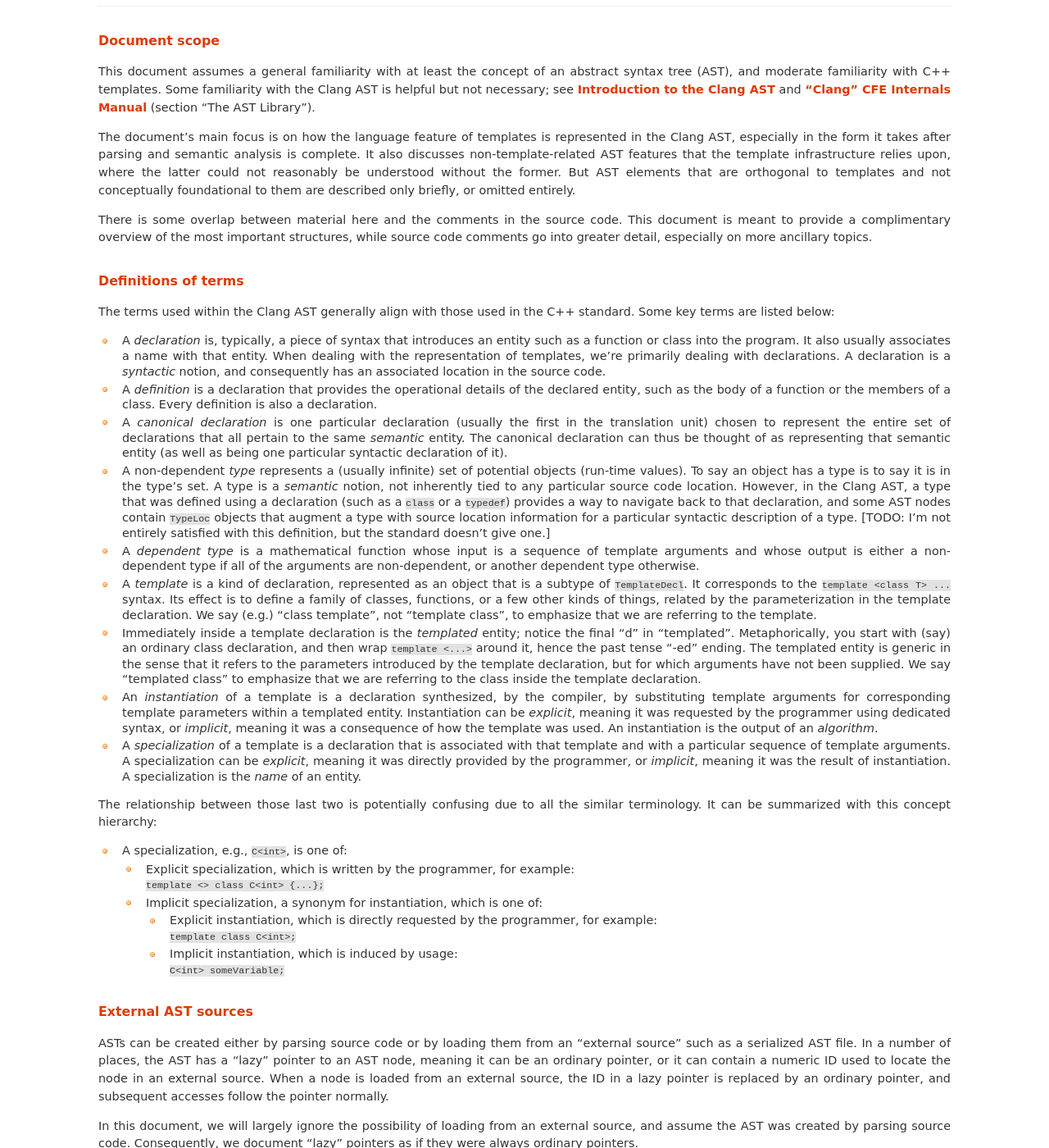
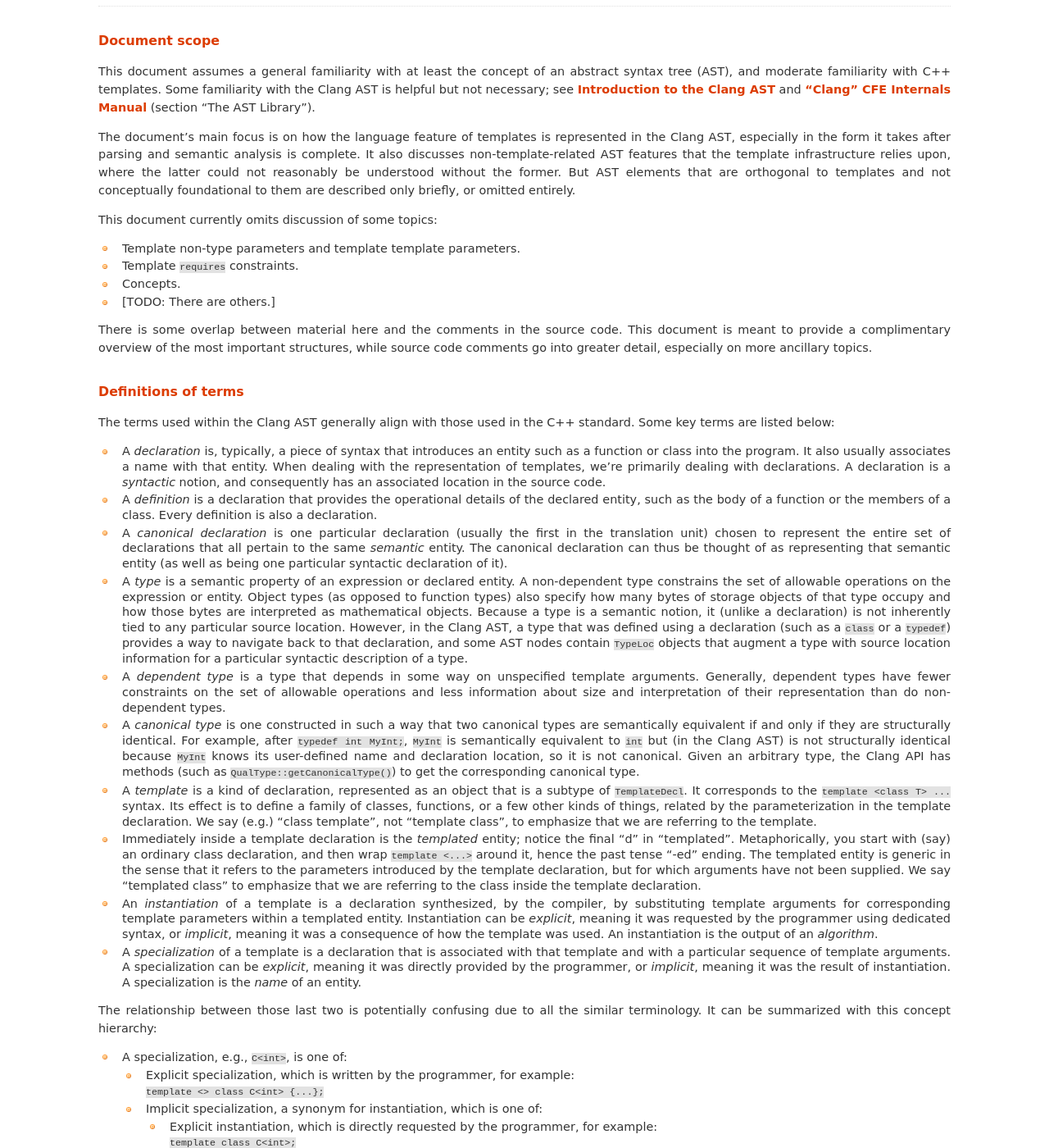
Before and after one commit to smcpeak/print-clang-ast, a Sphinx documentation site: the page built from doc/ASTsForTemplates.rst, in a window 1280 px wide and 1400 px high, scrolled down 1188 px. Shown: the whole window at 82% size. Built offline with Sphinx 7.4.7, drawn with Linux system fonts in a browser that asks for light colours; some of the changed text lies outside the part shown.

Commit message:
doc/ASTsForTemplates.rst: Revise through FunctionDecl.

```diff
--- a/doc/ASTsForTemplates.rst
+++ b/doc/ASTsForTemplates.rst
@@ -37,6 +37,16 @@
 conceptually foundational to them are described only briefly, or omitted
 entirely.
 
+This document currently omits discussion of some topics:
+
+* Template non-type parameters and template template parameters.
+
+* Template ``requires`` constraints.
+
+* Concepts.
+
+* [TODO: There are others.]
+
 There is some overlap between material here and the comments in the
 source code.  This document is meant to provide a complimentary overview
 of the most important structures, while source code comments go into
@@ -67,21 +77,33 @@
   semantic entity (as well as being one particular syntactic declaration
   of it).
 
-* A non-dependent *type* represents a (usually infinite) set of
-  potential objects (run-time values).  To say an object has a type is
-  to say it is in the type's set.  A type is a *semantic* notion, not
-  inherently tied to any particular source code location.  However, in
-  the Clang AST, a type that was defined using a declaration (such as a
-  ``class`` or a ``typedef``) provides a way to navigate back to that
-  declaration, and some AST nodes contain ``TypeLoc`` objects that
-  augment a type with source location information for a particular
-  syntactic description of a type.  [TODO: I'm not entirely satisfied
-  with this definition, but the standard doesn't give one.]
-
-* A *dependent type* is a mathematical function whose input is a
-  sequence of template arguments and whose output is either a
-  non-dependent type if all of the arguments are non-dependent, or
-  another dependent type otherwise.
+* A *type* is a semantic property of an expression or declared entity.
+  A non-dependent type constrains the set of allowable operations on the
+  expression or entity.  Object types (as opposed to function types)
+  also specify how many bytes of storage objects of that type occupy and
+  how those bytes are interpreted as mathematical objects.  Because a
+  type is a semantic notion, it (unlike a declaration) is not inherently
+  tied to any particular source location.  However, in the Clang AST, a
+  type that was defined using a declaration (such as a ``class`` or a
+  ``typedef``) provides a way to navigate back to that declaration, and
+  some AST nodes contain ``TypeLoc`` objects that augment a type with
+  source location information for a particular syntactic description of
+  a type.
+
+* A *dependent type* is a type that depends in some way on unspecified
+  template arguments.  Generally, dependent types have fewer constraints
+  on the set of allowable operations and less information about size and
+  interpretation of their representation than do non-dependent types.
+
+* A *canonical type* is one constructed in such a way that two canonical
+  types are semantically equivalent if and only if they are structurally
+  identical.  For example, after ``typedef int MyInt;``, ``MyInt`` is
+  semantically equivalent to ``int`` but (in the Clang AST) is not
+  structurally identical because ``MyInt`` knows its user-defined name
+  and declaration location, so it is not canonical.  Given an arbitrary
+  type, the Clang API has methods (such as
+  ``QualType::getCanonicalType()``) to get the corresponding canonical
+  type.
 
 * A *template* is a kind of declaration, represented as an object that
   is a subtype of ``TemplateDecl``.  It corresponds to the
@@ -190,8 +212,25 @@
 ``TemplateTypeParmDecl``, ``FunctionDecl``, and ``ParmVarDecl``.  We'll
 look at each in turn.
 
+
 ``FunctionTemplateDecl``
 ------------------------
+
+At a high level, ``FunctionTemplateDecl`` has three key pieces of data:
+
+* A sequence of template parameters.
+
+* A pointer to the templated function declaration.
+
+* The set of specializations, both implicit and explicit.
+
+That's probably enough to know on a first reading of this document, so
+you may want to skip the remainder of this section and come back later
+to study these foundational details.  This pattern is repeated
+throughout this document: for each type of object, there is a brief,
+high-level description, followed by details that are skippable on a
+first read.  The details always begin with the inheritance hierarchy,
+so that's the natural choice point regarding what to read when.
 
 Let's dig into ``FunctionTemplateDecl``.  Its inheritance structure is::
 
@@ -206,9 +245,9 @@
 
 The Doxygen-generated documentation focuses on the public methods, but
 it is hard to tell how things really work by looking at that.  Instead,
-we need to look at the private data structure definitions.  The set of
-fields of ``FunctionTemplateDecl``, simplified a little by giving names
-to fields stored in the low bits of pointers, is:
+we need to look at the private data structure definitions.  The fields
+of ``FunctionTemplateDecl``, simplified a little by giving names to
+fields stored in the low bits of pointers, are:
 
 * From base class ``Decl``:
 
@@ -310,19 +349,19 @@
 * ``Redeclarable::Previous`` points to itself, meaning there are no
   other redeclarations.
 
-* ``RedeclarableTemplateDecl::Common->InstantiatedFromMember`` is
-  ``nullptr`` because (among other things) this isn't a member of any
-  class.
-
 * ``RedeclarableTemplateDecl::Common->Specializations`` is empty because
   there are no specializations.
 
-Later we will look at source code that causes these AST features to be
-less degenerate.
-
 
 ``TemplateTypeParmDecl``
 ------------------------
+
+At a high level, ``TemplateTypeParmDecl`` declares a new dependent type,
+for use within the scope of the template, whose concrete details are
+known only when a template argument is supplied.  The type is
+represented by a ``TemplateTypeParmType`` object whose most important
+piece of data is simply a pointer back to the corresponding
+``TemplateTypeParmDecl``.
 
 The class hierarchy for ``TemplateTypeParmDecl`` is::
 
@@ -402,11 +441,6 @@
     expanded parameter pack.  [TODO: Explain more.  Where are those
     parameters?]
 
-The main takeaway here is that, within the scope of the template
-declaration, ``TemplateTypeParmDecl`` acts like the declaration of a new
-type, namely a fresh ``TemplateTypeParmType`` that is associated with
-that particular parameter.
-
 It is also worth noting that ``TemplateTypeParmDecl`` does not have a
 direct pointer to its ``TemplateDecl``.  Instead, to navigate to the
 ``TemplateDecl``, one must use ``DeclCtx`` to get to the templated
@@ -417,6 +451,28 @@
 
 ``FunctionDecl``
 ----------------
+
+A ``FunctionDecl`` declares, and optionally defines, a function.  There
+are three main kinds of template-associated ``FunctionDecl`` nodes:
+
+* The templated function in a ``FunctionTemplateDecl``, which provides
+  the pattern from which instantiation can proceed.
+
+* A specialization of a function template, resulting either from
+  instantiation or explicit specialization of a template declaration.
+  This is discussed further under `FunctionTemplateSpecializationInfo`_.
+
+* A specialization of a member (method) of a class template, where the
+  method itself may or may not also be a template.  This is discussed
+  further under `MemberSpecializationInfo`_.
+
+In all three cases, the ``FunctionDecl`` has a pointer to the structure
+that describes its template-ness.
+
+Additionally, the parameters and body of a template-associated
+``FunctionDecl`` can refer to ``TemplateTypeParmType`` objects (and
+non-type and template template parameters, but those are currently
+out of the scope of this document).
 
 The class hierarchy for ``FunctionDecl`` is::
 
@@ -622,8 +678,11 @@
 ``ParmVarDecl``
 ---------------
 
-Lastly for this example, let's look at ``ParmVarDecl``, which has this
-inheritance diagram::
+A ``ParmVarDecl`` is a declaration of a function parameter.  For the
+purpose of this document, the most important thing is its
+``ValueDecl::DeclType`` can be or refer to a ``TemplateTypeParmType``.
+
+``ParmVarDecl`` has this inheritance diagram::
 
     Class Name                 Header          Novel?
     -------------------------  --------------  ------------
@@ -640,33 +699,14 @@
 * Those from ``DeclaratorDecl``, ``ValueDecl``, ``NamedDecl``,
   ``Decl``, and ``Redeclarable``, discussed above.  With respect to
   templates, the main notable thing is that ``ValueDecl::DeclType`` is a
-  ``TemplateTypeParmType`` here.
+  ``TemplateTypeParmType`` in the ``identity`` function template example
+  under consideration.
 
 * From ``VarDecl``:
 
   * ``llvm::PointerUnion<Stmt *, EvaluatedStmt *> Init``: Pointer to
-    the initializer or default argument.
-
-    * In the ``Stmt*`` case, this is an ordinary AST pointer, and no
-      attempt has been made to evaluate it.
-
-    * In the ``EvaluatedStmt*`` case, this points to an
-      ``EvaluatedStmt`` (defined in ``Decl.h``) object that is "owned"
-      by the ``VarDecl``.  There might not have been any attempt to
-      evaluate (merely the structure allocated as preparation), or
-      evaluation may have been attempted and succeeded or failed.
-      ``EvaluatedStmt`` contains:
-
-      * Several flags that relate to the evaluation state and results.
-
-      * ``Stmt *Value``: Pointer to the expression, like the case where
-        only a ``Stmt *`` is stored.
-
-      * ``APValue Evaluated``: The result of evaluation, if it has been
-        attempted.  In that case, an ``APValue`` kind of ``None`` means
-        the evaluation failed.  This might contain additional allocated
-        resources (e.g., it could be a large arbitrary-precision
-        integer), and those too are owned by the ``VarDecl``.
+    the initializer or default argument.  The details are orthogonal to
+    templates, so omitted here.
 
   * ``VarDeclBits``: Describes storage class and initialization syntax,
     neither of which is particularly relevant for templates.
@@ -692,12 +732,25 @@
 
 .. image:: ASTsForTemplatesImages/function-template.ded.png
 
-The ``TypedefDecl`` shown at the top is first of several implicitly
-defined typedefs.  Their ``NextInContext`` chain ends with the
-``FunctionTemplateDecl``.
-
-(The numbers in the box titles are arbitrary, being artifacts of the
-process by which the diagram was created.)
+In this diagram, and all that follow, the peach-colored node is the most
+important, "focus" node.  Here, it is the ``FunctionTemplateDecl 14``
+node corresponding to the template declaration.  (The numbers in the box
+titles are arbitrary, being artifacts of the process by which the
+diagram was created.)
+
+Observations:
+
+* The ``TypedefDecl`` shown at the top is first of several implicitly
+  defined typedefs.  Their ``NextInContext`` chain ends with
+  ``FunctionTemplateDecl 14``.
+
+* ``FunctionTemplateDecl 14`` and ``FunctionDecl 17`` point to each
+  other.
+
+* There are no specializations in ``FunctionTemplateDecl::Common 25``.
+
+* ``TemplateTypeParmDecl 15`` uses the template\ **d** function as its
+  ``DeclContext``.
 
 
 Function template instantiation
```
Also changed, not shown: doc/ASTsForTemplatesImages/function-template.ded.png, 2 other files.
